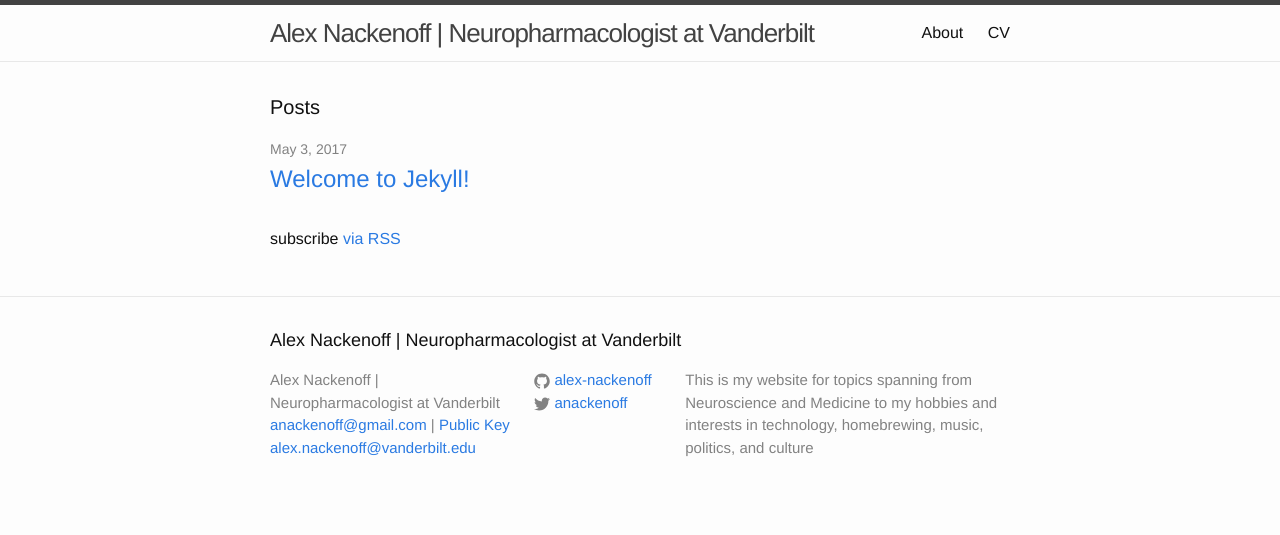
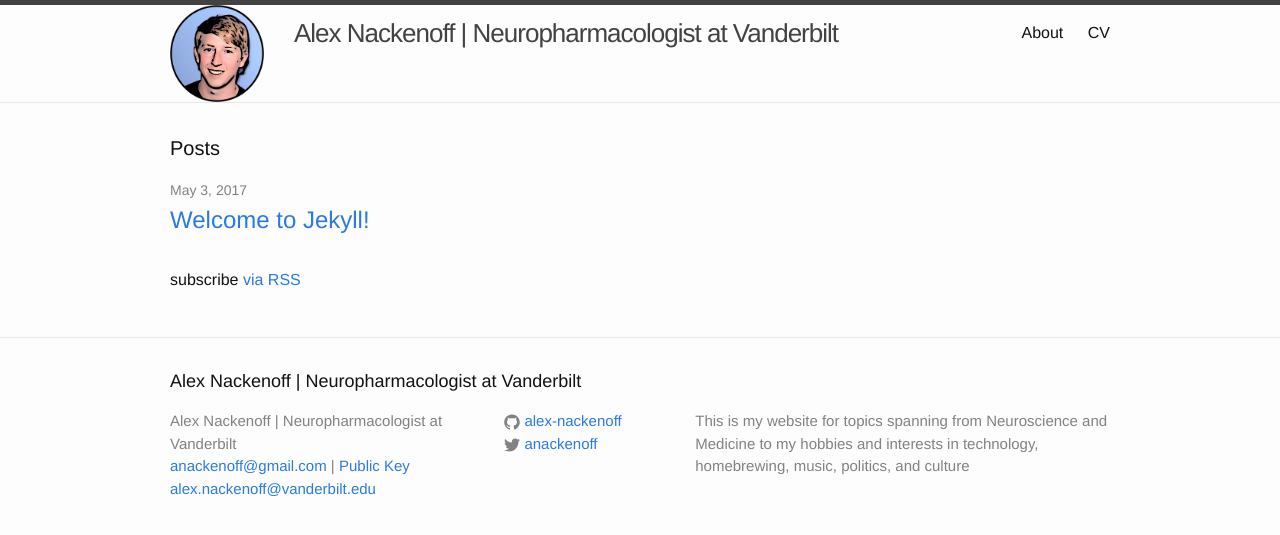
Before and after one commit to alex-nackenoff/alex-nackenoff.github.io, a Jekyll site: the page built from index.html, in a window 1280 px wide. Shown: the top 535 px of the page. Built offline with Jekyll 4.4.1, drawn with Linux system fonts in a browser that asks for light colours.

Commit message:
add pic wrap/div cv

```diff
--- a/_includes/header.html
+++ b/_includes/header.html
@@ -1,7 +1,7 @@
 <header class="site-header">
 
   <div class="wrapper">
-
+    <a href=" {{ site.baseurl }}/"><img class="header-logo" alt="an-img" src="/img/profile-circle.png"></a>
     <a class="site-title" href="{{ site.baseurl }}/">{{ site.title }}</a>
 
     <nav class="site-nav">
--- a/_layouts/cv.html
+++ b/_layouts/cv.html
@@ -13,7 +13,7 @@
   <body>
 
     {% include header.html %}
-
+    <div class="wrapper">
       <h1>
         Education
       </h1>
@@ -106,7 +106,7 @@ Graduate
 </ul>
 
     {% include footer.html %}
-
+</div>
   </body>
 
 </html>
--- a/_sass/_base.scss
+++ b/_sass/_base.scss
@@ -8,6 +8,10 @@ dl, dd, ol, ul, figure {
     padding: 0;
 }
 
+/*
+*{
+  border: 1px solid rgba(0,0,0,0.3);
+} */
 
 
 /**
--- a/_sass/_layout.scss
+++ b/_sass/_layout.scss
@@ -9,6 +9,10 @@
     // Positioning context for the mobile navigation icon
     position: relative;
 }
+.header-logo {
+  float:left;
+  width: 10%;
+}
 
 .site-title {
     font-size: 26px;
@@ -16,7 +20,8 @@
     line-height: 56px;
     letter-spacing: -1px;
     margin-bottom: 0;
-    float: left;
+    position: relative;
+    left: $spacing-unit;
 
     &,
     &:visited {
--- a/css/main.scss
+++ b/css/main.scss
@@ -23,10 +23,10 @@ $grey-color-light: lighten($grey-color, 40%);
 $grey-color-dark:  darken($grey-color, 25%);
 
 // Width of the content area
-$content-width:    800px;
+$content-width:    1000px;
 
 $on-palm:          600px;
-$on-laptop:        800px;
+$on-laptop:        1000px;
 
 
 
```
Also changed, not shown: img/profile-circle.png (added).
